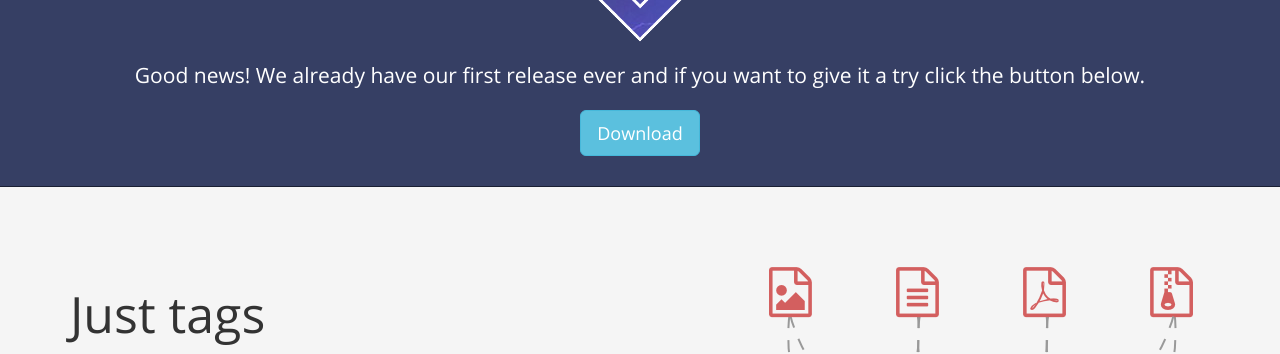
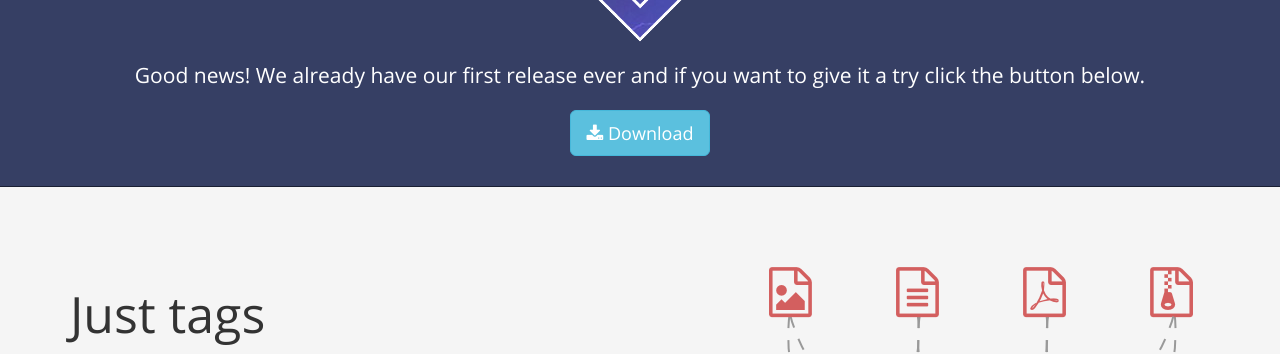
Before and after one commit to thunderbit/thunderbit, a Jekyll site: the page built from index.html, in a window 1280 px wide. Shown: the part 564-918 px from the top of the page. Built offline with Jekyll 4.4.1, drawn with Linux system fonts in a browser that asks for light colours; emoji names are drawn with the system emoji font; comment, search, counter and statistics services are not loaded.

Commit message:
Added download icon

```diff
--- a/_includes/release-download.html
+++ b/_includes/release-download.html
@@ -3,7 +3,7 @@
         <div class="row text-center">
             <div class="col-xs-12">
                 <p class="lead">Good news! We already have our first release ever and if you want to give it a try click the button below.</p>
-                <p><a href="https://github.com/thunderbit/thunderbit/releases/download/v0.1/thunderbit-0.1.zip" class="btn btn-info btn-lg">Download</a></p>
+                <p><a href="https://github.com/thunderbit/thunderbit/releases/download/v0.1/thunderbit-0.1.zip" class="btn btn-info btn-lg"><i class="fa fa-download"></i> Download</a></p>
             </div>
         </div>
     </div>
```
